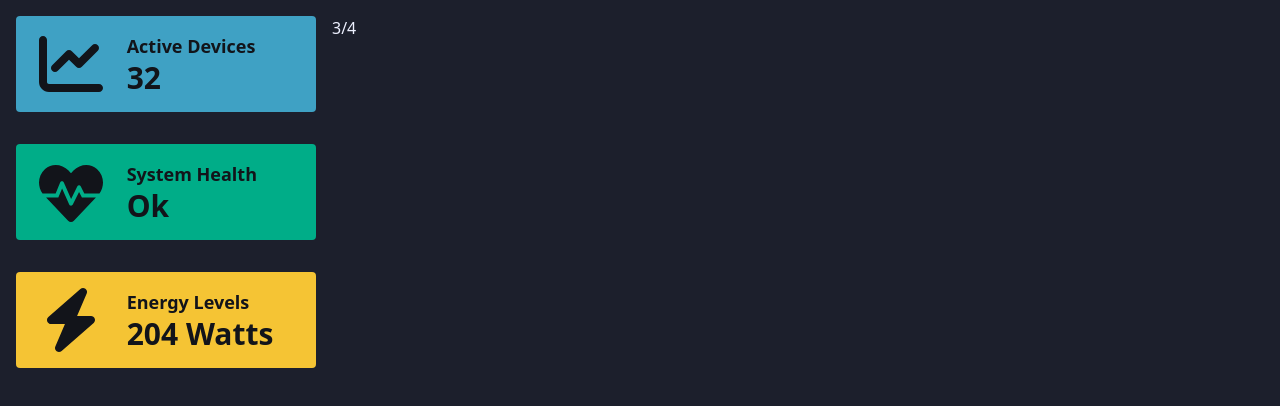
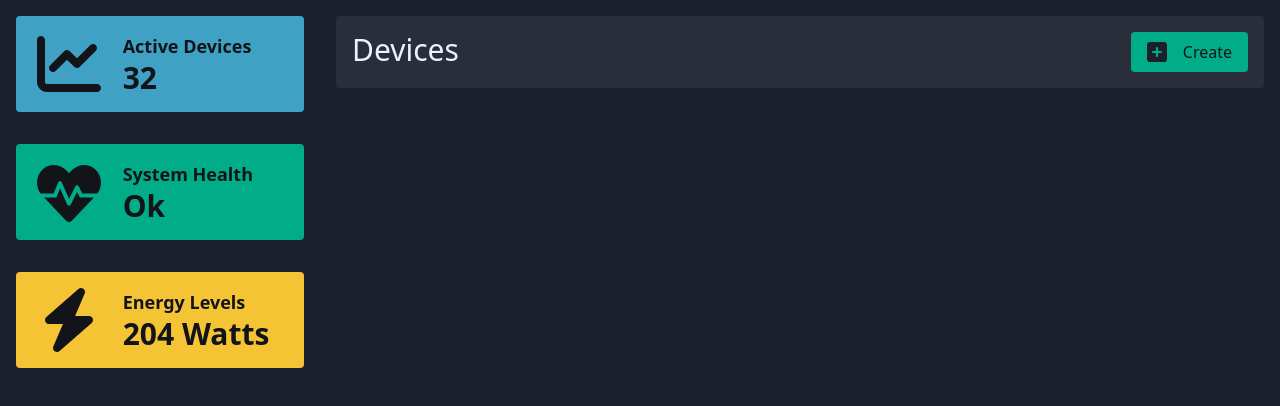
Before and after one commit to CatalinBratu7/iot.hub.portal, a Vue app: page /login in a window 1280 px wide. Shown: the top 406 px of the page. Built offline with nearby package versions, Linux system fonts and the light colour scheme.

Commit message:
add create button

```diff
--- a/index.html
+++ b/index.html
@@ -1,5 +1,5 @@
 <!DOCTYPE html>
-<html lang="en" class="h-full bg-blue-dark text-blue-light">
+<html lang="en" class="h-full bg-blue-dark text-white">
   <head>
     <meta charset="UTF-8" />
     <link rel="icon" href="/favicon.ico" />
--- a/src/components/HeaderLogo.vue
+++ b/src/components/HeaderLogo.vue
@@ -2,7 +2,7 @@
   <div class="flex">
     <img
       src="@/assets/corporate/logo-icon.svg"
-      class="bg-green-cyan rounded h-14 w-14"
+      class="bg-green rounded h-14 w-14"
     />
     <img src="@/assets/corporate/logo.svg" />
   </div>
--- a/src/components/HeaderTabs.vue
+++ b/src/components/HeaderTabs.vue
@@ -2,14 +2,14 @@
   <div class="text-md font-medium text-center">
     <ul class="flex">
       <li class="mr-2">
-        <a href="#" class="inline-block p-4 border-b-4 border-green-cyan">
+        <a href="#" class="inline-block p-4 border-b-4 border-green">
           Devices
         </a>
       </li>
       <li class="mr-2">
         <a
           href="#"
-          class="inline-block p-4 hover:border-b-4 border-green-cyan opacity-75 hover:opacity-100"
+          class="inline-block p-4 hover:border-b-4 border-green opacity-75 hover:opacity-100"
         >
           Preferences
         </a>
@@ -17,7 +17,7 @@
       <li>
         <a
           href="#"
-          class="inline-block p-4 hover:border-b-4 border-green-cyan opacity-75 hover:opacity-100"
+          class="inline-block p-4 hover:border-b-4 border-green opacity-75 hover:opacity-100"
         >
           Account
         </a>
--- a/src/components/TheHeader.vue
+++ b/src/components/TheHeader.vue
@@ -1,5 +1,5 @@
 <template>
-  <div class="bg-blue-medium-dark px-4 py-2">
+  <div class="bg-grey px-4 py-2">
     <div class="flex justify-between container mx-auto">
       <HeaderLogo />
       <HeaderTabs />
--- a/src/views/HomeView.vue
+++ b/src/views/HomeView.vue
@@ -1,7 +1,7 @@
 <template>
   <div class="p-4">
     <div class="container mx-auto">
-      <div class="grid grid-cols-1 md:grid-cols-4 gap-4">
+      <div class="grid grid-cols-1 md:grid-cols-4 gap-8">
         <div class="md:col-span-1">
           <div class="flex flex-col gap-8">
             <StatusCard class="bg-cyan" header="Active Devices" status="32">
@@ -9,11 +9,7 @@
                 <img class="h-16 w-16" src="@/assets/icons/stats.svg" />
               </template>
             </StatusCard>
-            <StatusCard
-              class="bg-green-cyan"
-              header="System Health"
-              status="Ok"
-            >
+            <StatusCard class="bg-green" header="System Health" status="Ok">
               <template #icon>
                 <img class="h-16 w-16" src="@/assets/icons/health.svg" />
               </template>
@@ -29,11 +25,24 @@
             </StatusCard>
           </div>
         </div>
-        <div class="md:col-span-3">3/4</div>
+        <div class="md:col-span-3">
+          <BaseCard class="bg-grey">
+            <div class="flex justify-between">
+              <div class="font-medium text-3xl">Devices</div>
+              <button
+                class="bg-green rounded px-4 py-2 text-center inline-flex items-center hover:contrast-125"
+              >
+                <img class="h-5 w-5 mr-4" src="@/assets/icons/add.svg" />
+                <span class="text-black">Create</span>
+              </button>
+            </div>
+          </BaseCard>
+        </div>
       </div>
     </div>
   </div>
 </template>
 <script setup lang="ts">
 import StatusCard from "@/components/StatusCard.vue";
+import BaseCard from "@/components/BaseCard.vue";
 </script>
--- a/tailwind.config.js
+++ b/tailwind.config.js
@@ -4,12 +4,12 @@ module.exports = {
   theme: {
     colors: {
       black: "#12141a",
-      "blue-light": "#edf0ff",
-      "blue-medium-dark": "#2a2d3a",
+      white: "#edf0ff",
+      grey: "#2a2d3a",
       "blue-dark": "#1c1f2c",
       cyan: "#3fa1c4",
-      "green-cyan": "#00ad88",
-      "green-cyan-dark": "#017e63",
+      green: "#00ad88",
+      "green-dark": "#017e63",
       red: "#f53434",
       yellow: "#f5c434",
     },
```
